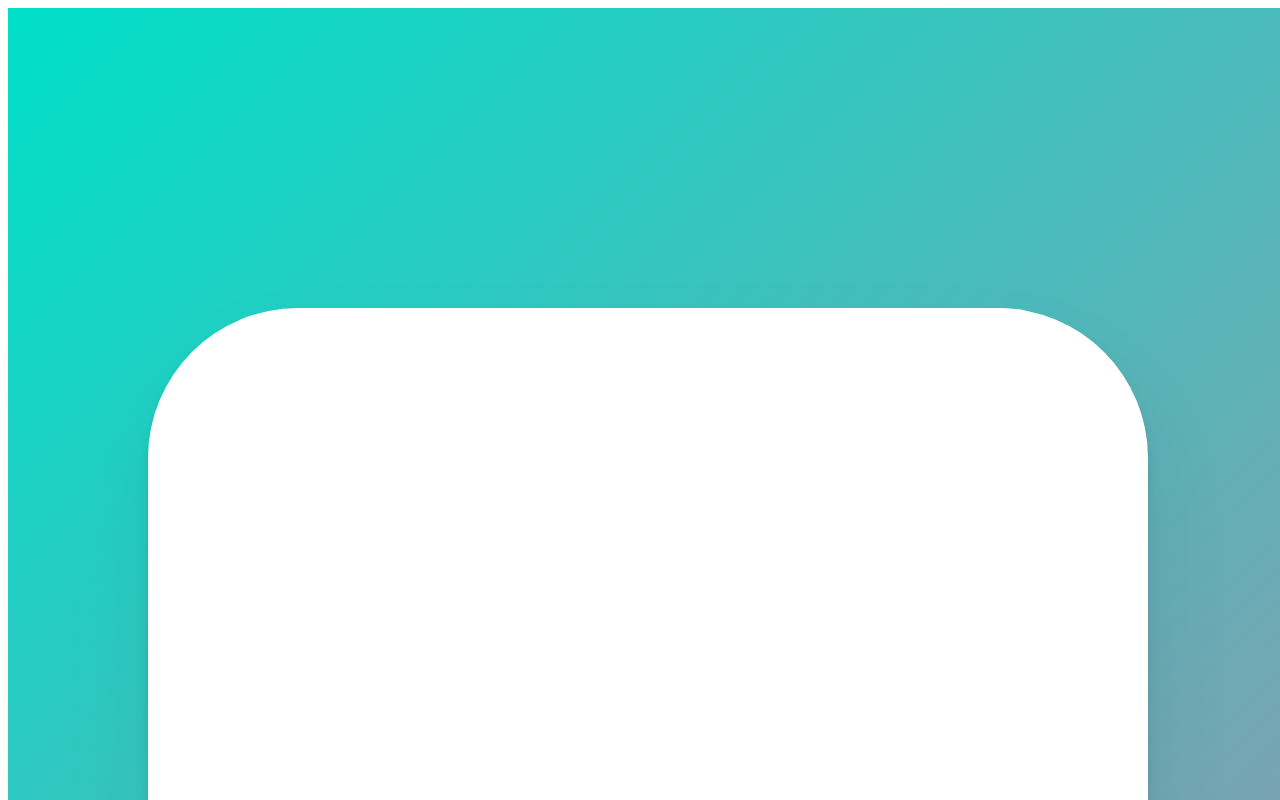
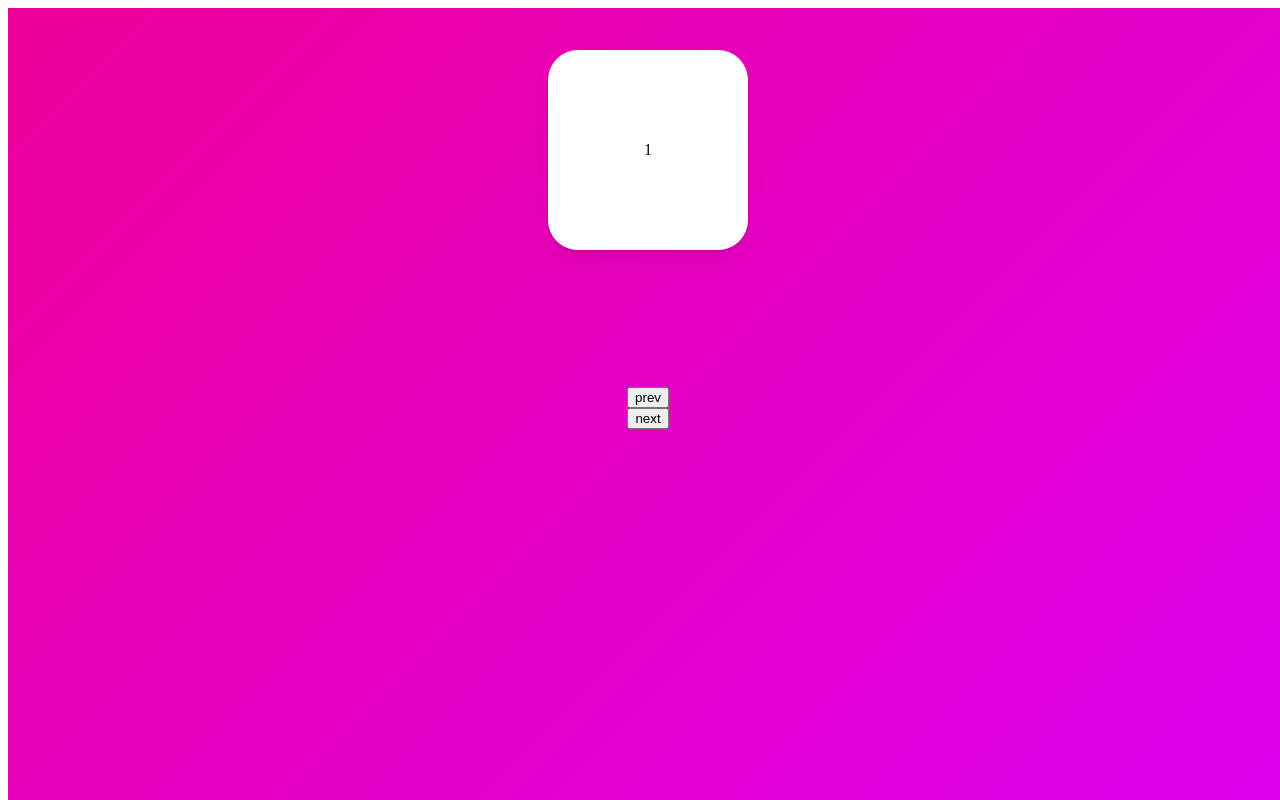
Before and after one commit to DINGUNOTE/react-master-class, a React (Create React App) app in the folder class-one/: page / in a window 1280 px wide. Shown: the top 800 px of the page. Built offline with nearby package versions, Linux system fonts and the light colour scheme.

Commit message:
feat: AnimatePresence를 활용해서 슬라이더 쉽게 만들기

```diff
--- a/class-one/src/App.js
+++ b/class-one/src/App.js
@@ -1,18 +1,30 @@
 import styled from 'styled-components';
-import { motion, useMotionValue, useTransform, useScroll } from 'framer-motion';
-import { useEffect } from 'react';
+import {
+  motion,
+  useMotionValue,
+  useTransform,
+  useScroll,
+  AnimatePresence,
+} from 'framer-motion';
+import { useEffect, useState } from 'react';
 
 const Wrapper = styled(motion.div)`
   display: flex;
+  flex-direction: column;
   align-items: center;
   justify-content: center;
   width: 100vw;
-  height: 200vh;
+  height: 100vh;
   background: linear-gradient(135deg, rgb(238, 0, 153), rgb(221, 0, 238));
   overflow: hidden;
 `;
 
 const Box = styled(motion.div)`
+  position: absolute;
+  top: 50px;
+  display: flex;
+  align-items: center;
+  justify-content: center;
   width: 200px;
   height: 200px;
   background-color: rgba(255, 255, 255, 1);
@@ -20,23 +32,60 @@ const Box = styled(motion.div)`
   box-shadow: 0 2px 3px rgba(0, 0, 0, 0.1), 0 10px 20px rgba(0, 0, 0, 0.06);
 `;
 
+const boxVariants = {
+  entry: (isPrev) => ({
+    x: isPrev ? -500 : 500,
+    opacity: 0,
+    scale: 0,
+  }),
+  center: {
+    x: 0,
+    opacity: 1,
+    scale: 1,
+    transition: { duration: 0.3 },
+  },
+  exit: (isPrev) => ({
+    x: isPrev ? 500 : -500,
+    opacity: 0,
+    scale: 0,
+    transition: { duration: 0.3 },
+  }),
+};
+
 const App = () => {
-  const x = useMotionValue(0);
-  const rotate = useTransform(x, [-500, 500], [360, -360]);
-  const gradient = useTransform(
-    x,
-    [-500, 500],
-    [
-      'linear-gradient(135deg, rgb(0, 210, 238), rgb(0, 83, 238))',
-      'linear-gradient(135deg, rgb(0, 238, 155), rgb(238, 178, 0))',
-    ]
-  );
-  const { scrollYProgress } = useScroll();
-  const scale = useTransform(scrollYProgress, [0, 1], [1, 5]);
+  const [isPrev, setIsPrev] = useState(false);
+
+  const [visible, setVisible] = useState(1);
+  const prevSlide = () => {
+    setIsPrev(true);
+    setVisible((prev) => (prev === 1 ? 1 : prev - 1));
+  };
+  const nextSlide = () => {
+    setIsPrev(false);
+    setVisible((prev) => (prev === 10 ? 10 : prev + 1));
+  };
 
   return (
-    <Wrapper style={{ background: gradient }}>
-      <Box style={{ x, rotate, scale }} drag="x" dragSnapToOrigin></Box>
+    <Wrapper>
+      <AnimatePresence custom={isPrev} mode="wait">
+        <Box
+          key={visible}
+          variants={boxVariants}
+          custom={isPrev}
+          initial="entry"
+          animate="center"
+          exit="exit"
+        >
+          {visible}
+        </Box>
+      </AnimatePresence>
+
+      <button type="button" onClick={prevSlide}>
+        prev
+      </button>
+      <button type="button" onClick={nextSlide}>
+        next
+      </button>
     </Wrapper>
   );
 };
```
